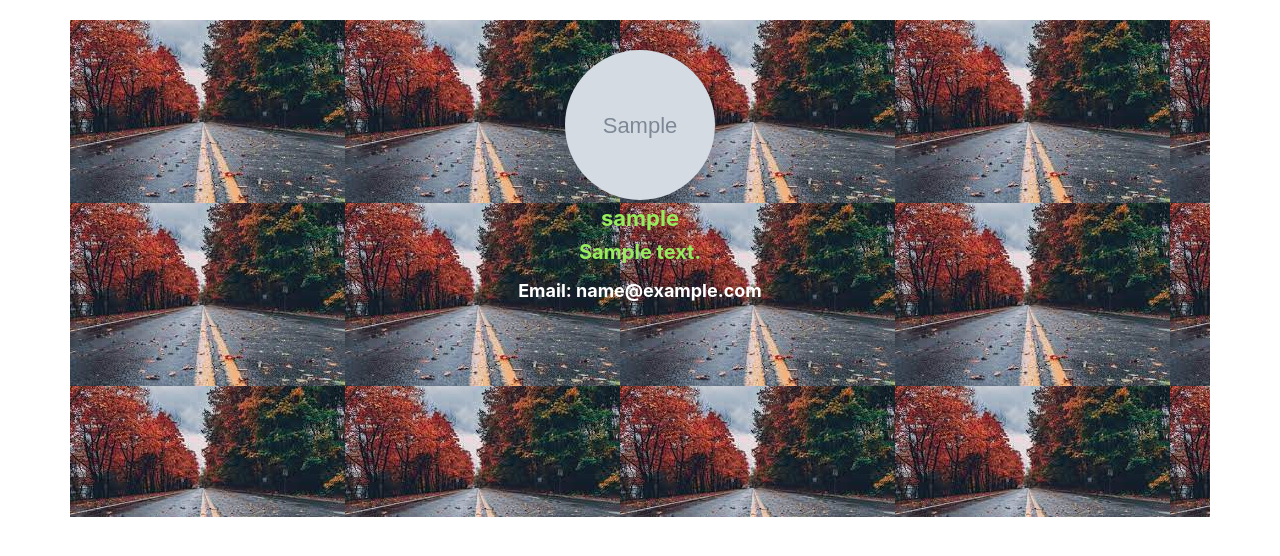
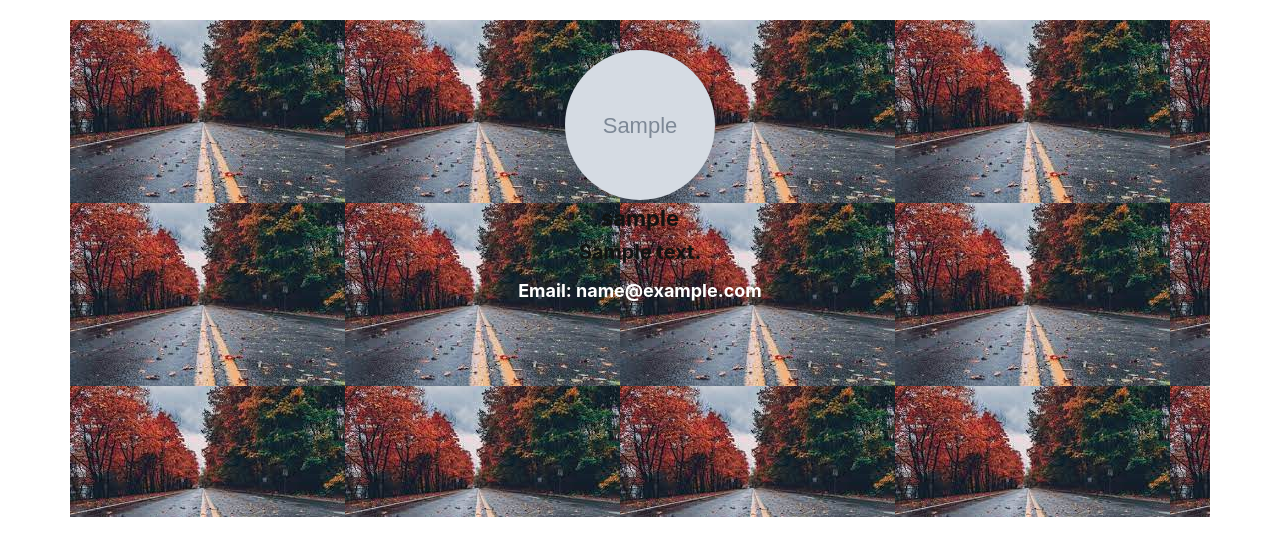
Before and after one commit to Jn-mic/Myhood, a Django app: page /my-profile/ in a window 1280 px wide. Shown: the part 62-618 px from the top of the page. Run offline with Django 3.2, Linux system fonts and the light colour scheme; a user stored in the database is signed in; tables that the repository leaves empty hold one stand-in row (values such as "Sample post"); grey boxes marked "Sample" are stand-in pictures; some libraries are stand-ins or nearby versions.

Commit message:
updating text color on user profile

```diff
--- a/myneighbour/models.py
+++ b/myneighbour/models.py
@@ -61,7 +61,7 @@ class Post(models.Model):
     username = models.ForeignKey(User,on_delete=models.CASCADE)
     neighbourhood= models.ForeignKey(neighbourhood,on_delete=models.CASCADE)
     post_date = models.DateTimeField(auto_now_add=True)
-    avatar = models.ImageField(upload_to='Images/')
+
 
 
     def __str__(self):
--- a/myneighbour/templates/user_profile.html
+++ b/myneighbour/templates/user_profile.html
@@ -2,7 +2,7 @@
 {% load static %}
 {% block content %}
 
-<div class="container" style="background-image:url('/static/bg1.jpeg'); height:49.7rem; color:hsl(96, 81%, 65%)">
+<div class="container" style="background-image:url('/static/bg1.jpeg'); height:49.7rem; color:#111311">
   <div class="row"> <br><br>
     <div class="col-md-12"></div>
   </div>
```
Also changed, not shown: myneighbour/migrations/0004_auto_20210725_2340.py (added).
